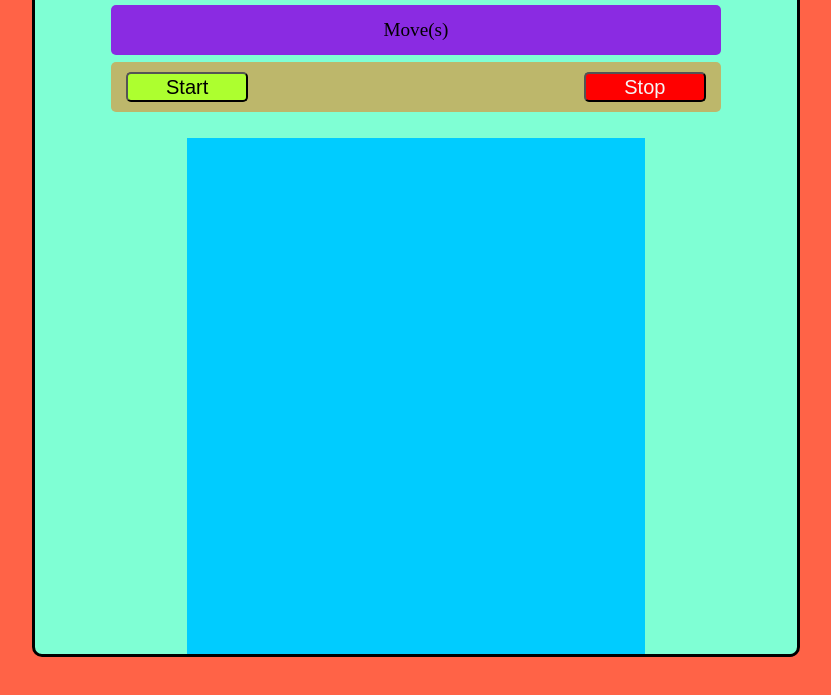
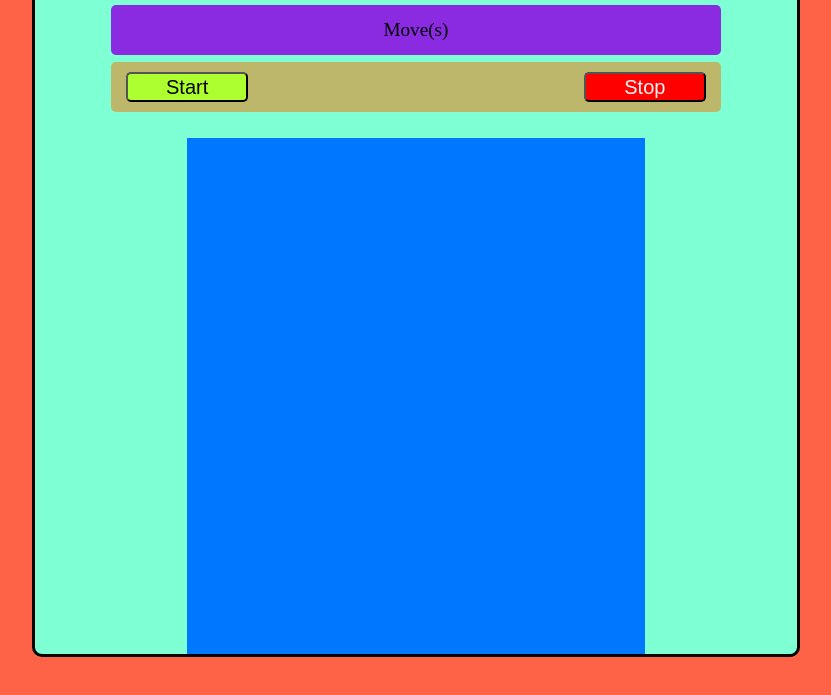
Before and after one commit to gilbert-ku/puzzle-game, a plain HTML site: page index.html in a window 1280 px wide. Shown: the part 89-784 px from the top of the page, without its empty margins (224-1055 px from the left). Drawn offline with Linux system fonts and the light colour scheme.

Commit message:
Add game div

```diff
--- a/style.css
+++ b/style.css
@@ -48,12 +48,7 @@ body {
     justify-content: center;
     font-size: 120%;
 }
-.game {
-    width: 60%;
-    height: 600px;
-    background-color: rgb(0, 204, 255);
-    margin: 1% 20% 0 20%;
-}
+
 .button {
     width: 80%;
     height: 50px;
@@ -87,3 +82,9 @@ body {
     border-radius: 5px;
 
 }
+.game {
+    width: 60%;
+    height: 600px;
+    background-color: rgb(0, 119, 255);
+    margin: 1% 20% 0 20%;
+}
```
Also changed, not shown: index.html (+1 -0 lines).
